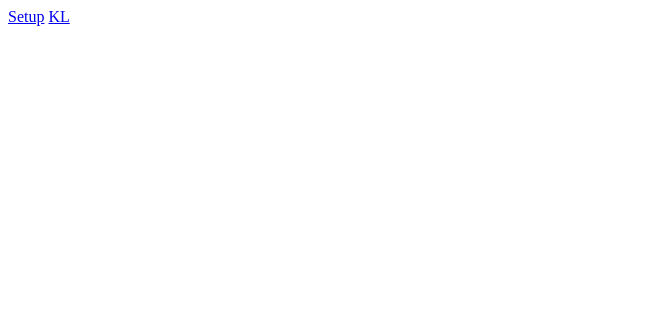
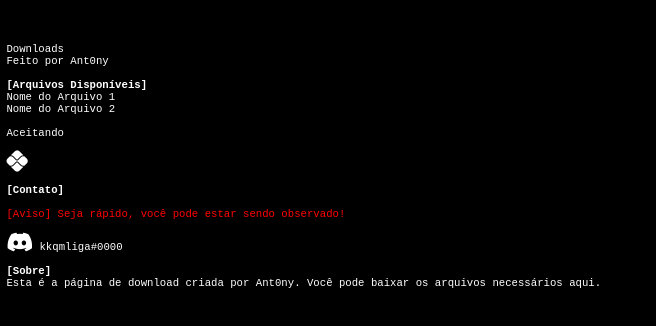
Before and after one commit to karlosedson/ProjectKL, a plain HTML site: page download.html in a window 1280 px wide. Shown: the whole page, without its empty margins (0-656 px from the left). Drawn offline with Linux system fonts and the light colour scheme.

Commit message:
Update download.html

```diff
--- a/download.html
+++ b/download.html
@@ -1,10 +1,94 @@
+<!DOCTYPE html>
+<html>
+<head>
+    <script src="https://kit.fontawesome.com/d0e578438c.js" crossorigin="anonymous"></script>
+    <link rel="stylesheet" type="text/css" href="css/banner-styles.css">
+    <link rel="stylesheet" type="text/css" href="css/iconochive.css">
+    <style>
+        a {
+            text-decoration: none;
+            text-shadow: -1px -1px 0 #000, 1px -1px 0 #000, -1px 1px 0 #000, 1px 1px 0 #000;
+            font-family: courier new, Courier, Monaco;
+            font-style: normal;
+            font-weight: 500;
+            font-size: 8pt;
+            z-index: 10;
+            color: #fff;
+        }
+        a:hover {
+            font-weight: 700;
+        }
+        body {
+            background-color: #000;
+            color: #fff;
+            margin: 0;
+        }
+        pre {
+            font-size: 8pt;
+            font-family: courier new, Courier, Monaco;
+            padding-top: 2.5%;
+            padding-left: .5%;
+            text-shadow: -1px -1px 0 #000, 1px -1px 0 #000, -1px 1px 0 #000, 1px 1px 0 #000;
+        }
+        .bruh {
+            font-size: 16pt;
+        }
+        .bruh:hover {
+            filter: drop-shadow(0px 0px 2px white);
+        }
+        .video-background {
+            background: #000;
+            position: fixed;
+            top: 0;
+            right: 0;
+            bottom: 0;
+            left: 0;
+            z-index: -99;
+        }
+        .video-foreground, .video-background iframe {
+            width: 100vw;
+            height: 100vh;
+            transform: scale(1.055);
+            pointer-events: none;
+        }
+        .ytplayer {
+            pointer-events: none;
+        }
+    </style>
+    <meta http-equiv="Content-Type" content="text/html; charset=UTF-8">
+    <meta name="viewport" content="width=device-width, initial-scale=1">
+    <title>Página de Download</title>
+    <link rel="icon" href="images/logo.png">
+    <link rel="stylesheet" href="css/styles.css" type="text/css">
+    <meta property="og:type" content="website">
+    <meta property="og:title" content="Página de Download">
+    <meta property="og:description" content="Baixe aqui os arquivos que você precisa">
+    <meta name="author" content="Ant0ny">
+</head>
+<body>
+<script type="text/javascript">
+</script>
+<pre>
+<a href>Downloads</a>
+Feito por Ant0ny
 
-<meta http-equiv="Content-Type" content="text/html; charset=UTF-8">
-<meta name="viewport" content="width=device-width, initial-scale=1">
-<title>KL Download</title>
-<meta property="og:type" content="website">
-<meta property="og:description" content="KL Page Download">
-<meta name="author" content="N1cky">
+<b>[Arquivos Disponíveis]</b>
+<a href="seu_arquivo.exe" download>Nome do Arquivo 1</a>
+<a href="outro_arquivo.rar" download>Nome do Arquivo 2</a>
 
-<a href="Setup.bat">Setup</a>
-<a href="keylogger.exe">KL</a>
+<a>Aceitando</a>
+
+<i title="Pix" class="fab bruh fa-pix" aria-hidden="true"></i><span class="sr-only">Pix</span>
+
+<b>[Contato]</b>
+
+<a style="color: #ff0000;">[Aviso] Seja rápido, você pode estar sendo observado!</a>
+
+<i href="https://google.com/" class="fab bruh fa-discord"></i> <a><a href="https://discord.com/users/140104733498146816">kkqmliga#0000</a>
+
+<b>[Sobre]</b>
+Esta é a página de download criada por Ant0ny. Você pode baixar os arquivos necessários aqui.
+
+</pre>
+</body>
+</html>
```
